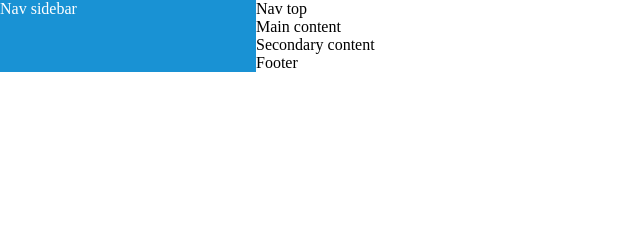
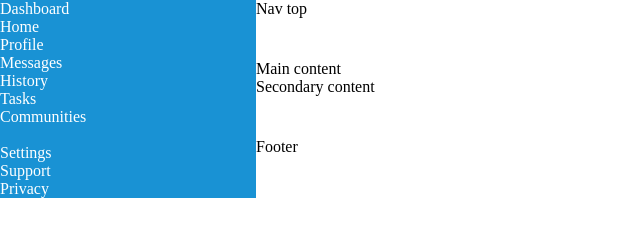
Before and after one commit to PlywoodPallet/admin-dashboard, a plain HTML site: page index.html in a window 1280 px wide. Shown: the whole page, without its empty margins (0-640 px from the left). Drawn offline with Linux system fonts and the light colour scheme.

Commit message:
Populate primary nav

```diff
--- a/index.html
+++ b/index.html
@@ -9,7 +9,23 @@
 </head>
 <body>
     <div id="container">
-        <div id="primary-nav">Nav sidebar</div>
+        <div id="primary-nav">
+            <div id="logo">Dashboard</div>
+            <div id="primary-menu">
+                <ul>
+                    <li>Home</li>
+                    <li>Profile</li>
+                    <li>Messages</li>
+                    <li>History</li>
+                    <li>Tasks</li>
+                    <li>Communities</li>
+                    <li></li>
+                    <li>Settings</li>
+                    <li>Support</li>
+                    <li>Privacy</li>
+                </ul>
+            </div>
+        </div>
         <div id="secondary-nav">Nav top</div>
         <div id="content-container">
             <div id="main-content">Main content</div>
```
